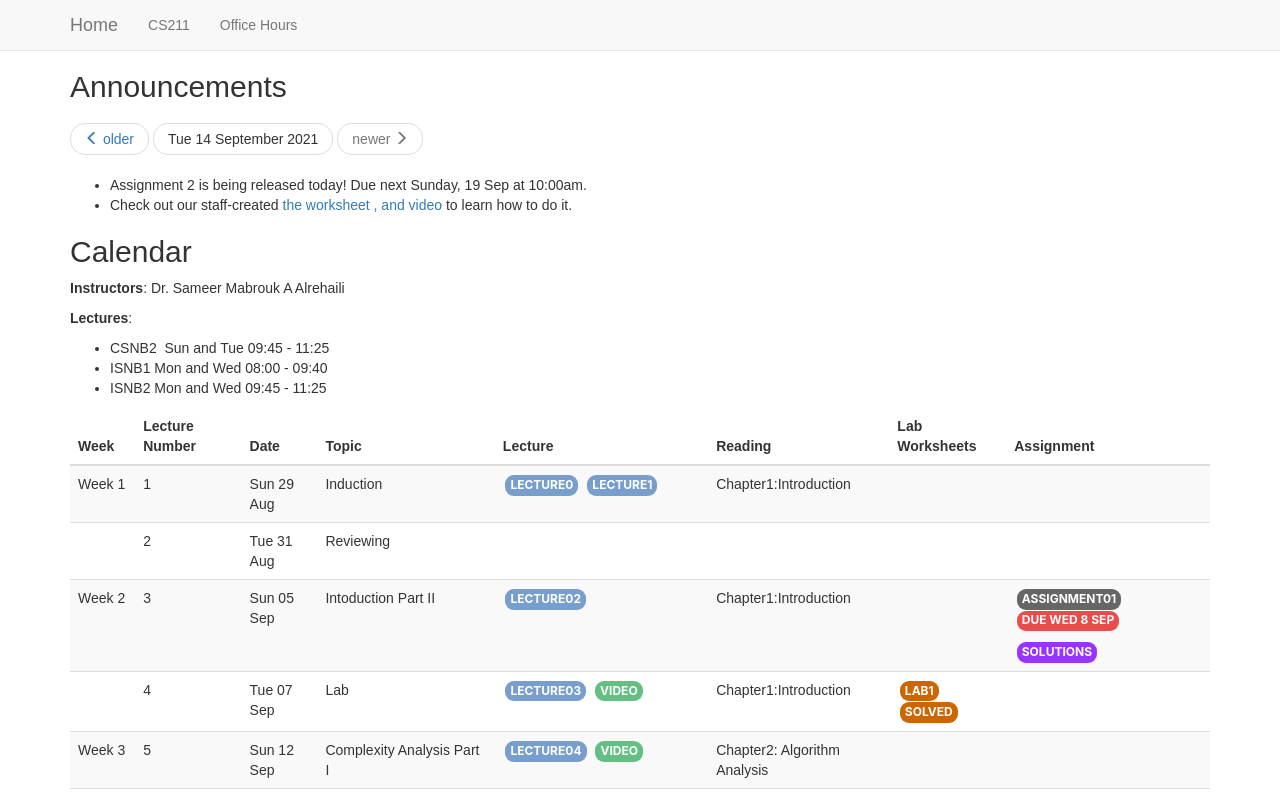
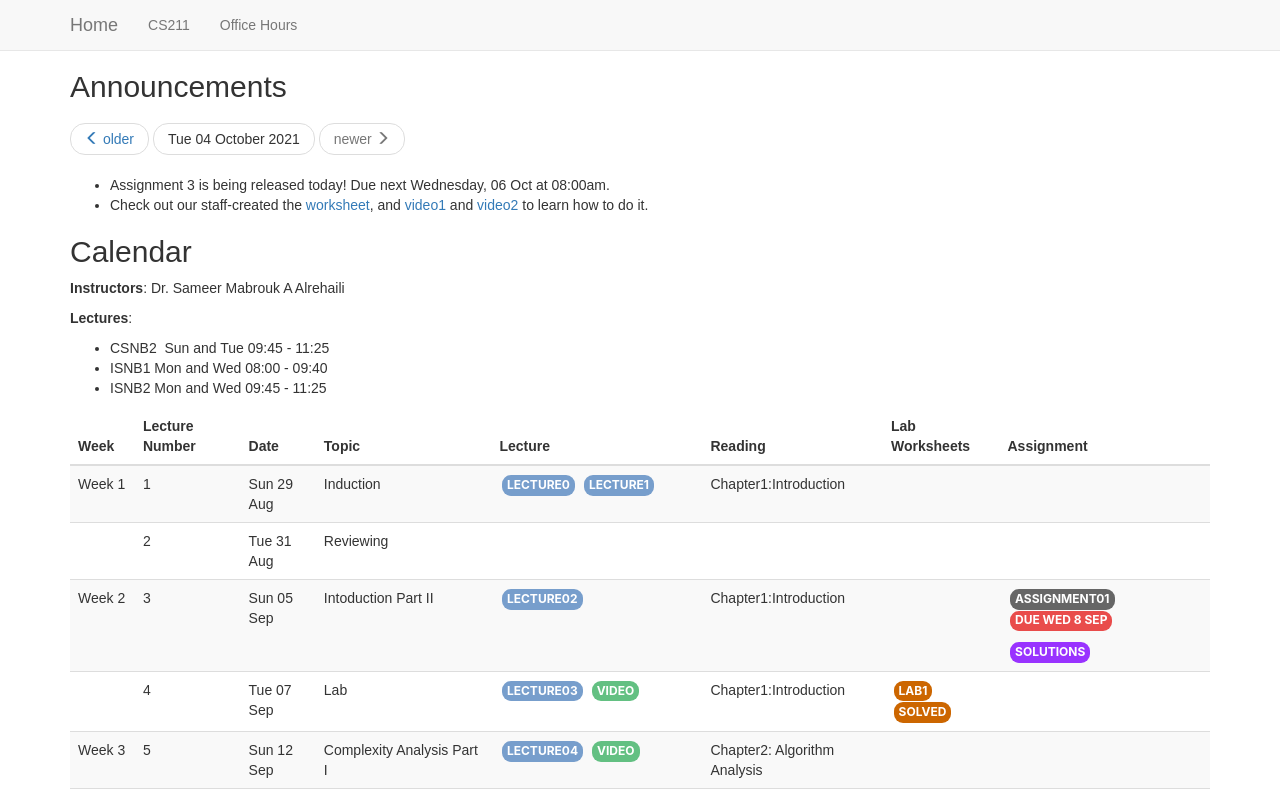
Before and after one commit to salrehaili/salrehaili.github.io, a website: page fa21/CS211/index.html in a window 1280 px wide. Shown: the top 794 px of the page. Drawn offline with nearby package versions, Linux system fonts and the light colour scheme; some packages are replaced by stand-ins of ours.

Commit message:
Add assignment03

```diff
--- a/fa21/CS211/index.html
+++ b/fa21/CS211/index.html
@@ -146,9 +146,37 @@ body {font-family: Arial, Helvetica, sans-serif;}
 
 <div id="announcements">
 
+      <div class="announcement" id='announcement-0'>
+       <ul class="pager">
+           <li class='announcement-btn-older'>
+               <a>
+                   <span class="glyphicon glyphicon-menu-left" aria-hidden="true"></span>
+                   older
+               </a>
+           </li>
+           <li>
+               <span class="announcement-date">Tue 04 October 2021</span>
+           </li>
+           <li class='announcement-btn-newer'>
+               <a>
+                   newer
+                   <span class="glyphicon glyphicon-menu-right" aria-hidden="true"></span>
+               </a>
+           </li>
+       </ul>
+       <ul>
+<li>Assignment 3 is being released today! Due next Wednesday, 06 Oct at 08:00am.</li>
+<li>Check out our staff-created the <a href="./assets/docs/assign03.pdf" target="_blank">worksheet</a>, and <a href="https://youtu.be/vegrdtxyn5Y" target="_blank">video1 </a> and <a href="https://youtu.be/a3nL40UR--A" target="_blank"> video2 </a> to learn how to do it.</li>
+</ul>
+    </div>
 
 
-    <div class="announcement" id='announcement-0'>
+
+
+
+
+
+    <div class="announcement" id='announcement-1'>
        <ul class="pager">
            <li class='announcement-btn-older'>
                <a>
@@ -171,7 +199,9 @@ body {font-family: Arial, Helvetica, sans-serif;}
 <li>Check out our staff-created <a href="./assets/docs/assignment02.pdf" target="_blank">the worksheet</a> <a href="https://youtu.be/0fJXqUPHw0k" target="_blank">, and video </a> to learn how to do it.</li>
 </ul>
     </div>
-    <div class="announcement" id='announcement-1'>
+
+
+    <div class="announcement" id='announcement-2'>
        <ul class="pager">
            <li class='announcement-btn-older'>
                <a>
@@ -195,7 +225,7 @@ body {font-family: Arial, Helvetica, sans-serif;}
 
 </ul>
     </div>
-    <div class="announcement" id='announcement-2'>
+    <div class="announcement" id='announcement-3'>
        <ul class="pager">
            <li class='announcement-btn-older'>
                <a>
@@ -570,7 +600,7 @@ Arrays and Searching algorithms
 </td><td>
 <div>
 <!--assignment-->
-
+<p><a href="./assets/docs/assign03.pdf" target="_blank"><strong class="label label-assignment">Assignment03</strong></a><strong class="label label-due">Due Wed 06 Oct</strong></p>
 </div>
 </td></tr>
 
```
Also changed, not shown: 1 other file.
